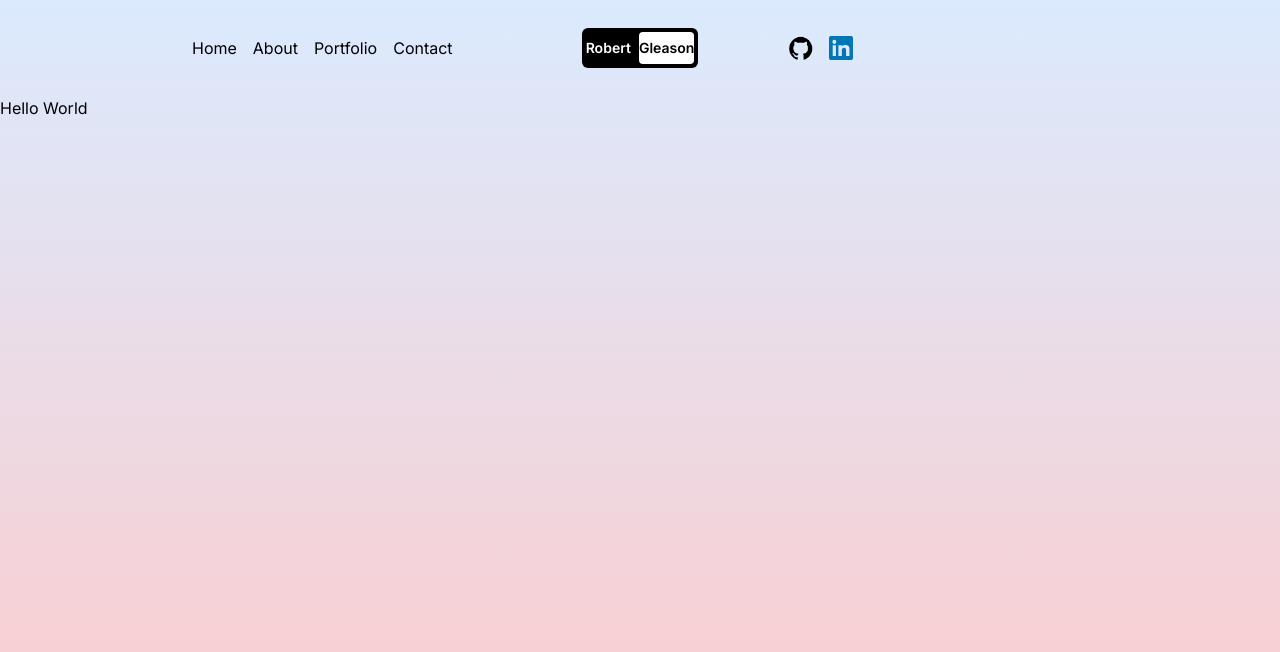
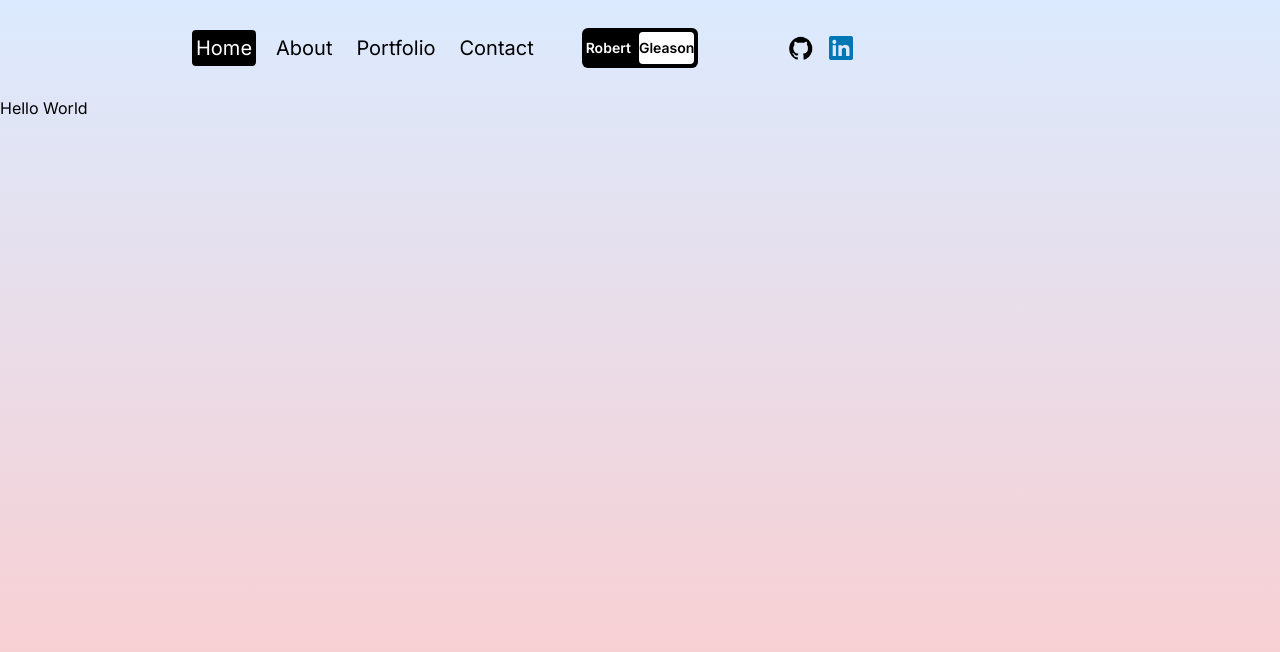
Before and after one commit to Epiq122/next-portfolio, a Next.js app: page / in a window 1280 px wide. Shown: the top 652 px of the page. Built offline with nearby package versions, Linux system fonts and the light colour scheme.

Commit message:
finished the navbar and responsive nav

```diff
--- a/jsconfig.json
+++ b/jsconfig.json
@@ -2,6 +2,9 @@
   "compilerOptions": {
     "paths": {
       "@/*": ["./src/*"]
-    }
+    },
+    "jsx": "react-jsx",
+    "baseUrl": "./src",
+    "typeRoots": ["./node_modules/@types", "./src/types"]
   }
 }
--- /dev/null
+++ b/src/components/navLink.jsx
@@ -0,0 +1,18 @@
+'use client';
+
+import Link from 'next/link';
+import { usePathname } from 'next/navigation';
+
+const NavLink = ({ link }) => {
+  const path = usePathname();
+
+  return (
+    <Link
+      className={`rounded p-1 ${path === link.url ? 'bg-black text-white' : 'text-black'}`}
+      href={link.url}
+    >
+      {link.title}
+    </Link>
+  );
+};
+export default NavLink;
--- a/src/components/navbar.jsx
+++ b/src/components/navbar.jsx
@@ -3,7 +3,9 @@
 import Image from 'next/image';
 import Link from 'next/link';
 import { useState } from 'react';
-const menuItems = [
+import NavLink from './navLink';
+
+const links = [
   { url: '/', title: 'Home' },
   { url: '/about', title: 'About' },
   { url: '/portfolio', title: 'Portfolio' },
@@ -13,17 +15,15 @@ const menuItems = [
 const Navbar = () => {
   const [isOpen, setIsOpen] = useState(false);
   return (
-    <div className='h-full flex items-center justify-between px-4 sm:px-8 md:px-12 lg:px-20 xl:px-48'>
+    <div className='h-full flex items-center justify-between px-4 sm:px-8 md:px-12 lg:px-20 xl:px-48 text-xl'>
       {/* LINKS */}
       <div className='hidden md:flex gap-4 w-1/3'>
-        {menuItems.map((item) => (
-          <Link key={item.title} href={item.url}>
-            {item.title}
-          </Link>
+        {links.map((link) => (
+          <NavLink key={link.title} link={link} />
         ))}
       </div>
       {/* LOGO */}
-      <div className='md:hidden lg:flex w-1/3 justify-center'>
+      <div className='md:hidden lg:flex xl:w-1/3 xl:justify-center'>
         <Link
           href='/'
           className='text-sm bg-black rounded-md p-1 font-semibold flex items-center justify-center'
@@ -57,9 +57,9 @@ const Navbar = () => {
         {/* Menu items */}
         {isOpen && (
           <div className='absolute top-0 left-0 w-screen h-screen bg-black text-white flex flex-col items-center justify-center gap-8 text-4xl'>
-            {menuItems.map((item) => (
-              <Link key={item.title} href={item.url}>
-                {item.title}
+            {links.map((link) => (
+              <Link key={link.title} href={link.url}>
+                {link.title}
               </Link>
             ))}
           </div>
```
